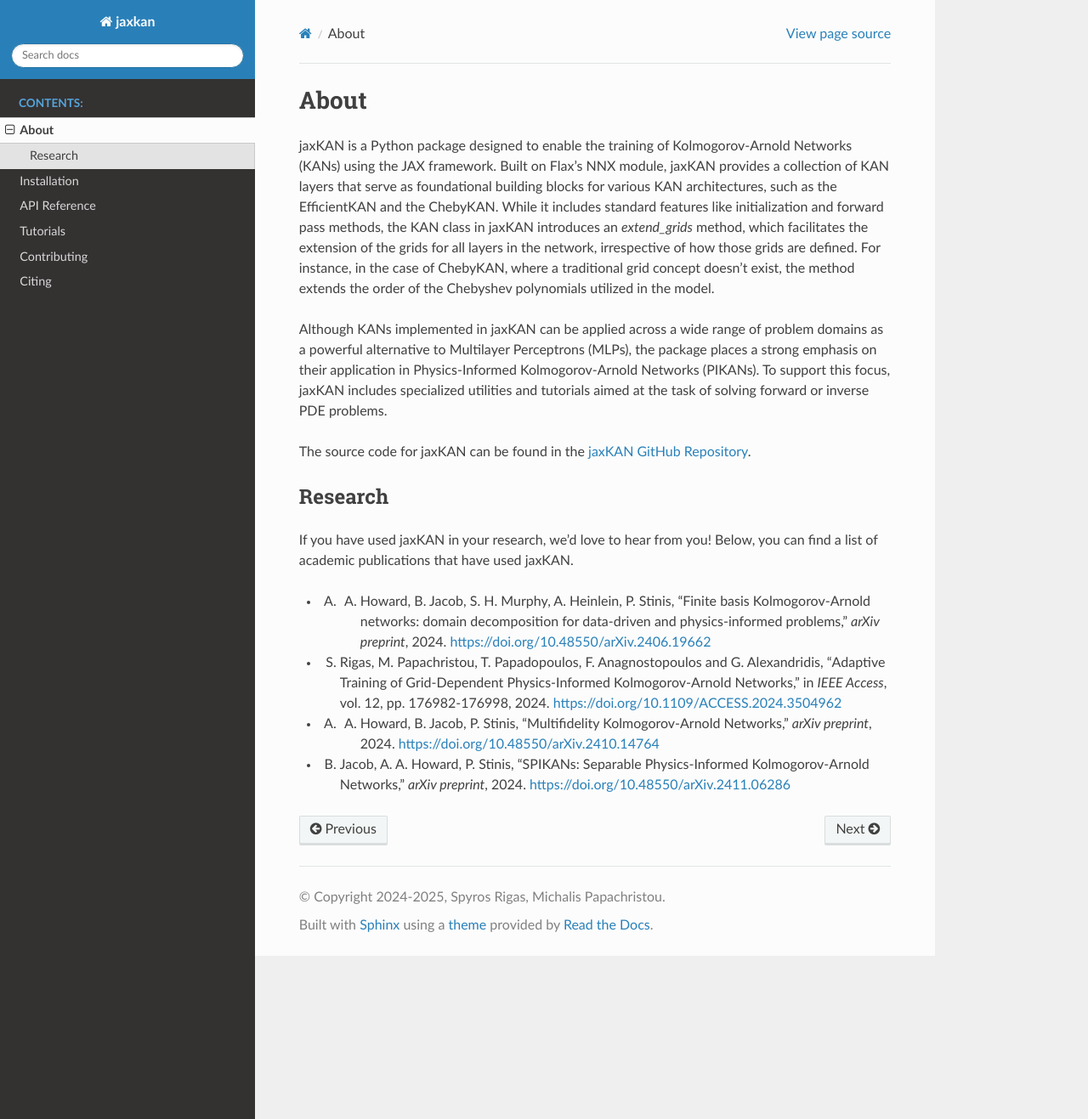
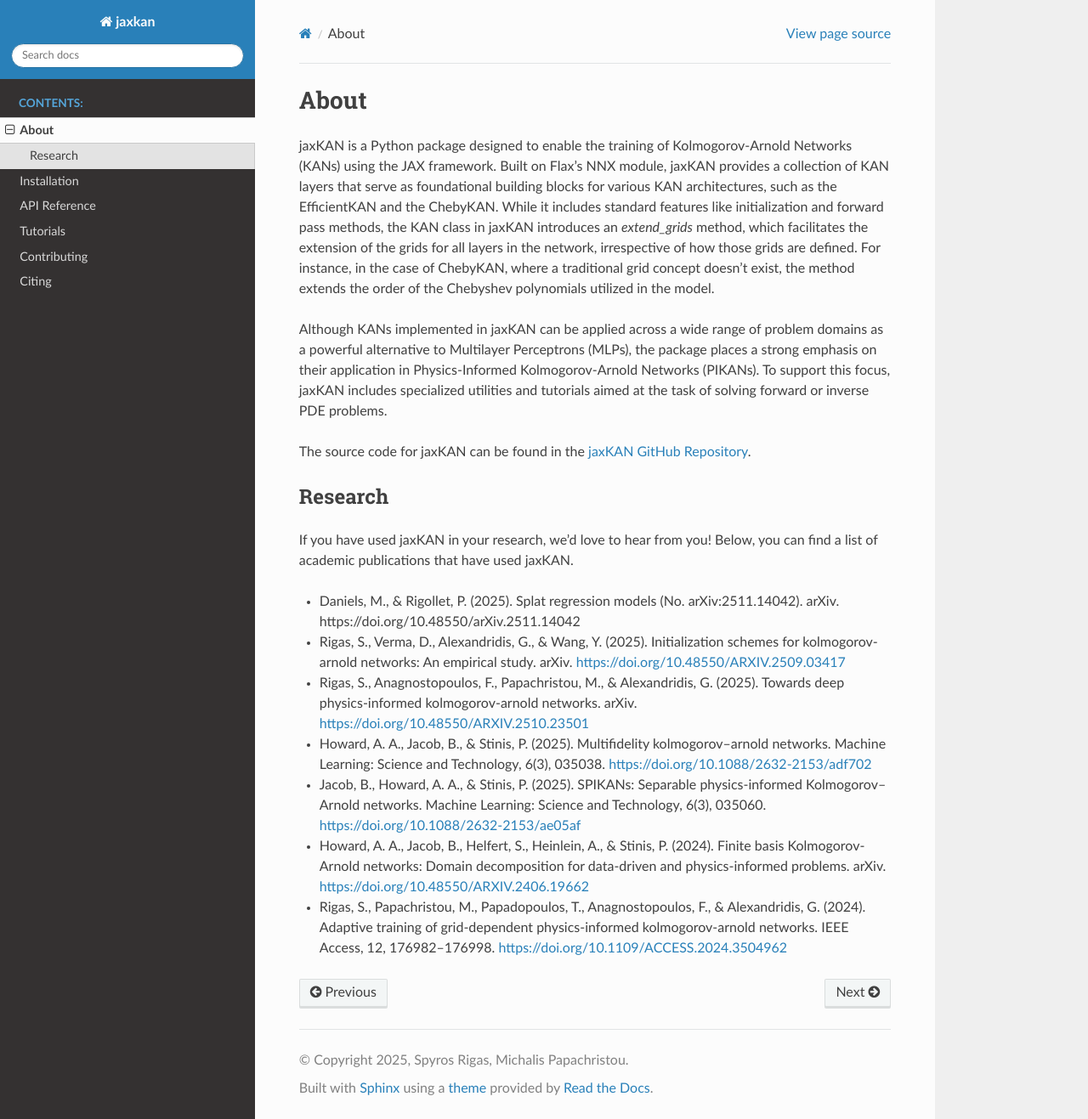
Before and after one commit to srigas/jaxKAN, a Sphinx documentation site: the page built from docs/about.rst, in a window 1280 px wide and 1317 px high. Shown: the whole window at 85% size. Built offline with Sphinx 7.4.7 and the Read the Docs theme 3.1.0, drawn with Linux system fonts in a browser that asks for light colours.

```diff
--- a/docs/about.rst
+++ b/docs/about.rst
@@ -15,10 +15,16 @@ Research
 
 If you have used jaxKAN in your research, we'd love to hear from you! Below, you can find a list of academic publications that have used jaxKAN.
 
-- A. A. Howard, B. Jacob, S. H. Murphy, A. Heinlein, P. Stinis, "Finite basis Kolmogorov-Arnold networks: domain decomposition for data-driven and physics-informed problems," `arXiv preprint`, 2024. https://doi.org/10.48550/arXiv.2406.19662
+- Daniels, M., & Rigollet, P. (2025). Splat regression models (No. arXiv:2511.14042). arXiv. https://doi.org/10.48550/arXiv.2511.14042
 
-- S. Rigas, M. Papachristou, T. Papadopoulos, F. Anagnostopoulos and G. Alexandridis, "Adaptive Training of Grid-Dependent Physics-Informed Kolmogorov-Arnold Networks," in `IEEE Access`, vol. 12, pp. 176982-176998, 2024. https://doi.org/10.1109/ACCESS.2024.3504962
+- Rigas, S., Verma, D., Alexandridis, G., & Wang, Y. (2025). Initialization schemes for kolmogorov-arnold networks: An empirical study. arXiv. https://doi.org/10.48550/ARXIV.2509.03417
 
-- A. A. Howard, B. Jacob, P. Stinis, "Multifidelity Kolmogorov-Arnold Networks," `arXiv preprint`, 2024. https://doi.org/10.48550/arXiv.2410.14764
+- Rigas, S., Anagnostopoulos, F., Papachristou, M., & Alexandridis, G. (2025). Towards deep physics-informed kolmogorov-arnold networks. arXiv. https://doi.org/10.48550/ARXIV.2510.23501
 
-- B. Jacob, A. A. Howard, P. Stinis, "SPIKANs: Separable Physics-Informed Kolmogorov-Arnold Networks," `arXiv preprint`, 2024. https://doi.org/10.48550/arXiv.2411.06286
+- Howard, A. A., Jacob, B., & Stinis, P. (2025). Multifidelity kolmogorov–arnold networks. Machine Learning: Science and Technology, 6(3), 035038. https://doi.org/10.1088/2632-2153/adf702
+
+- Jacob, B., Howard, A. A., & Stinis, P. (2025). SPIKANs: Separable physics-informed Kolmogorov–Arnold networks. Machine Learning: Science and Technology, 6(3), 035060. https://doi.org/10.1088/2632-2153/ae05af
+
+- Howard, A. A., Jacob, B., Helfert, S., Heinlein, A., & Stinis, P. (2024). Finite basis Kolmogorov-Arnold networks: Domain decomposition for data-driven and physics-informed problems. arXiv. https://doi.org/10.48550/ARXIV.2406.19662
+
+- Rigas, S., Papachristou, M., Papadopoulos, T., Anagnostopoulos, F., & Alexandridis, G. (2024). Adaptive training of grid-dependent physics-informed kolmogorov-arnold networks. IEEE Access, 12, 176982–176998. https://doi.org/10.1109/ACCESS.2024.3504962
--- a/docs/conf.py
+++ b/docs/conf.py
@@ -9,10 +9,10 @@ sys.path.insert(0, os.path.abspath('../..'))
 # -- Project information -----------------------------------------------------
 
 project = 'jaxkan'
-copyright = '2024-2025, Spyros Rigas, Michalis Papachristou'
+copyright = '2025, Spyros Rigas, Michalis Papachristou'
 author = 'Spyros Rigas, Michalis Papachristou'
 
-release = '0.2.0'
+release = '0.3.1'
 
 # -- General configuration ------------------------------------------------
 
```
Also changed, not shown: docs/tutorials/Tutorial 1 - Getting Started.ipynb, docs/tutorials/Tutorial 2 - Classification.ipynb, docs/tutorials/Tutorial 3 - PINNs.ipynb, docs/tutorials/Tutorial 4 - Adaptive State Transition.ipynb, docs/tutorials/Tutorial 5 - Adaptive PIKANs.ipynb, docs/tutorials/Tutorial 6 - DIY KANs.ipynb, docs/tutorials/Tutorial 7 - Inverse PINN Problem.ipynb, 4 other files.
